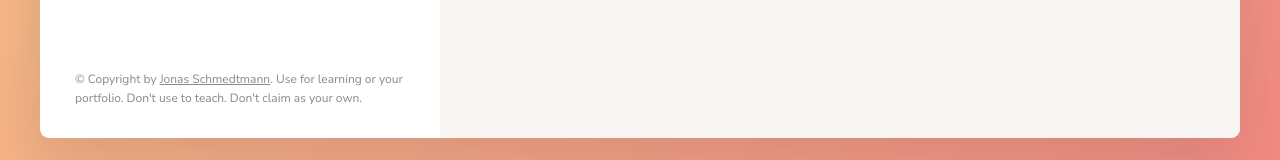
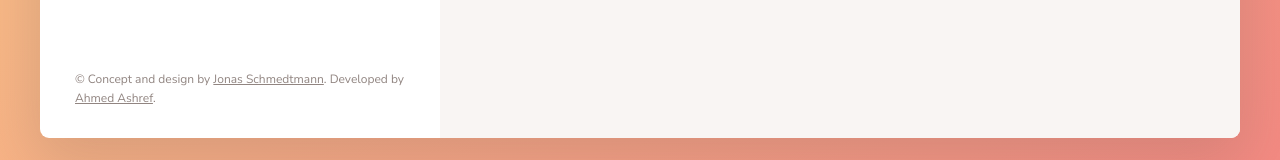
Before and after one commit to Ahmedashref26/Forkify, a website built with Parcel: page index.html in a window 1280 px wide. Shown: the part 1083-1243 px from the top of the page. Built offline with nearby package versions, Linux system fonts and the light colour scheme.

Commit message:
modify readme

```diff
--- a/index.html
+++ b/index.html
@@ -122,14 +122,19 @@
         </div>
 
         <p class="copyright">
-          &copy; Copyright by
+          &copy; Concept and design by
           <a
             class="twitter-link"
             target="_blank"
             href="https://twitter.com/jonasschmedtman"
             >Jonas Schmedtmann</a
-          >. Use for learning or your portfolio. Don't use to teach. Don't claim
-          as your own.
+          >. Developed by
+          <a
+            class="twitter-link"
+            target="_blank"
+            href="https://github.com/Ahmedashref26"
+            >Ahmed Ashref</a
+          >.
         </p>
       </div>
 
--- a/src/js/config.js
+++ b/src/js/config.js
@@ -4,7 +4,7 @@ const TIMEOUT_SEC = 10;
 
 const RES_PER_PAGE = 10;
 
-const KEY = 'd543a6d1-45dc-4c21-9df8-65a58c9508c1';
+const KEY = '01bb1bc0-6ba1-4615-bb6e-34f6cc2649e4';
 
 const MODAL_CLOSE_SEC = 2.5;
 
```
Also changed, not shown: README.md, src/img/p1.jpg (added), src/img/p2.jpg (added).
